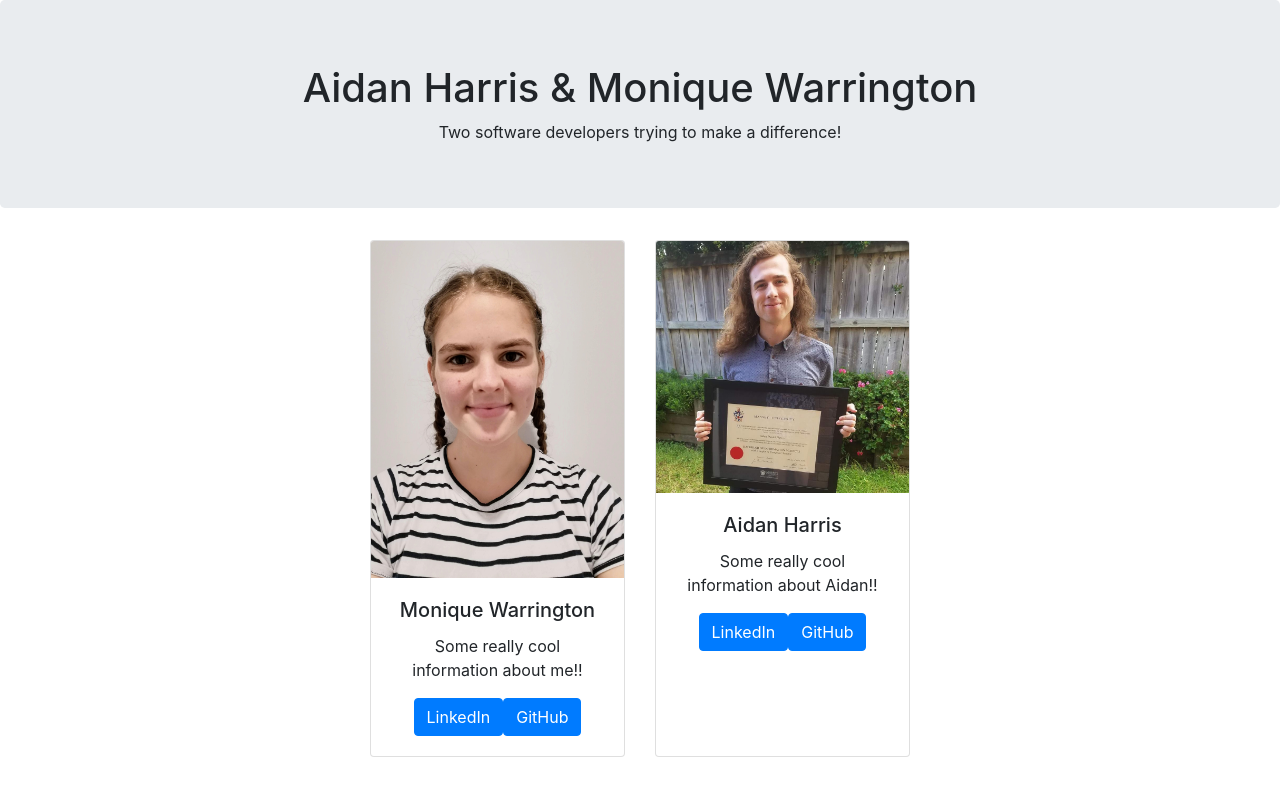
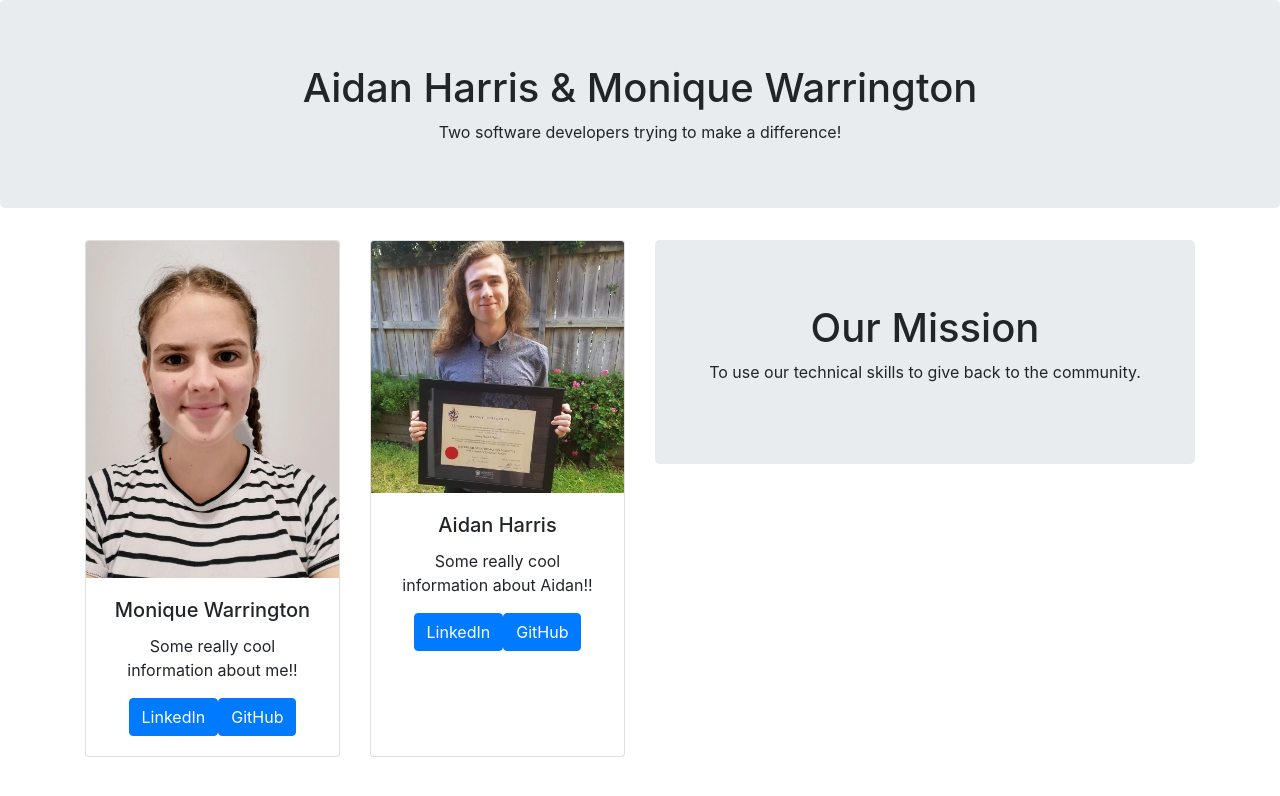
Before and after one commit to MoniqueWarrington/Datacomp2019, a React (Create React App) app: page / in a window 1280 px wide. Shown: the top 796 px of the page. Built offline with nearby package versions, Linux system fonts and the light colour scheme.

Commit message:
Jumbotron AboutUs added. Card Container reformatted

```diff
--- a/src/App.js
+++ b/src/App.js
@@ -6,6 +6,7 @@ import Container from 'react-bootstrap/Container';
 import Col from 'react-bootstrap/Col';
 import Row from 'react-bootstrap/Row';
 import 'bootstrap/dist/css/bootstrap.css'
+import AboutUs from './components/AboutUs/AboutUs';
 
 function App() {
   return (
@@ -13,11 +14,13 @@ function App() {
       <Header />
       <Container className="Cards Container">
         <Row>
-          <Col></Col>
           <Col xs={6}>
             <Cards />
           </Col>
-          <Col></Col>
+          <Col>
+            <AboutUs />
+          </Col>
+
         </Row>
       </Container>
     </div>
--- /dev/null
+++ b/src/components/AboutUs/AboutUs.js
@@ -0,0 +1,16 @@
+import React from 'react';
+import Jumbotron from 'react-bootstrap/Jumbotron';
+
+function AboutUs() {
+  return (
+    <Jumbotron>
+      <h1>
+        Our Mission
+      </h1>
+      <p>
+        To use our technical skills to give back to the community.
+      </p>
+    </Jumbotron>
+  );
+}
+export default AboutUs;
```
